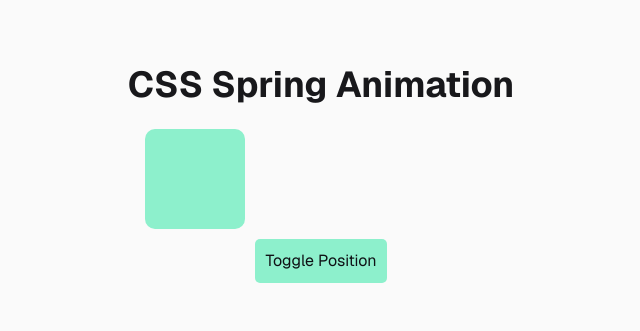
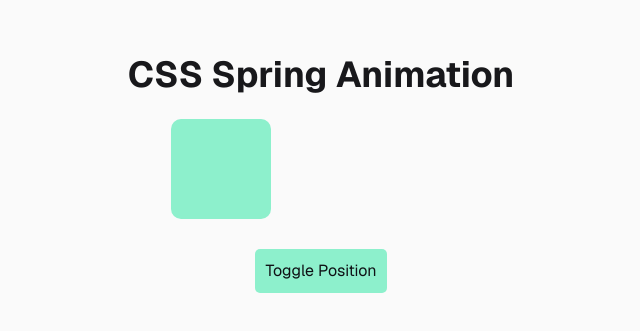
Before and after one commit to midcenturydude7/nextjs-motion-tutorial-css-spring, a Next.js app: page / in a window 1280 px wide. Shown: the part 221-552 px from the top of the page, without its empty margins (319-959 px from the left). Built offline with nearby package versions, Linux system fonts and the light colour scheme.

Commit message:
Working on converting css to tailwindcss

```diff
--- a/app/components/Box.tsx
+++ b/app/components/Box.tsx
@@ -1,25 +1,22 @@
 import { spring } from "motion";
 
-export default function Box({ state, setState }: { state: boolean; setState: (state: boolean) => void }) {
+export default function Box({
+  state,
+  setState,
+}: {
+  state: boolean;
+  setState: (state: boolean) => void;
+}) {
   return (
-    <div>
-      <div className="box" data-state={state} />
+    <div className="example-container flex flex-col items-center justify-center gap-5">
+      <div
+        className="box h-[100px] w-[100px] rounded-[10px] bg-[#8df0cc]"
+        data-state={state}
+      />
       <button onClick={() => setState(!state)}>Toggle Position</button>
       <style>
         {`
-                    .example-container {
-                        display: flex;
-                        flex-direction: column;
-                        align-items: center;
-                        justify-content: center;
-                        gap: 20px;
-                    }
-
-                    .example-container .box {
-                        width: 100px;
-                        height: 100px;
-                        background-color: #8df0cc;
-                        border-radius: 10px;
+            .box {
                 transition: transform ${spring(0.5, 0.8)};
                 transform: translateX(-100%);
             }
@@ -34,11 +31,12 @@ export default function Box({ state, setState }: { state: boolean; setState: (st
                 border-radius: 5px;
                 padding: 10px;
                 margin: 10px;
-                        transition: background-color 0.3s;
+                transition: background-color 0.75s;
                 cursor: pointer;
             }
-                        button:hover {
-                            background-color: #72cbb6;
+
+            .example-container button:hover {
+                    background-color: #38b497;
             }
         `}
       </style>
```
Lines whose indentation alone changed are shown as unchanged.
